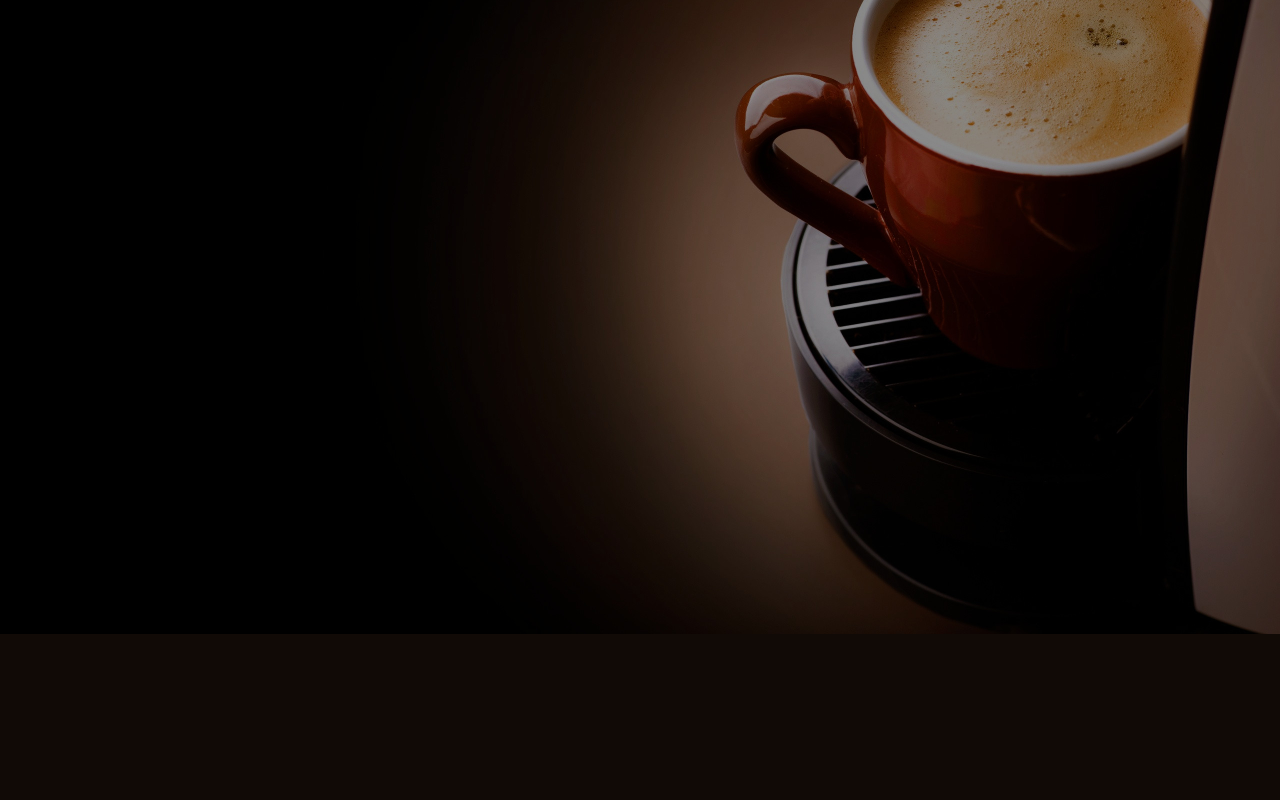
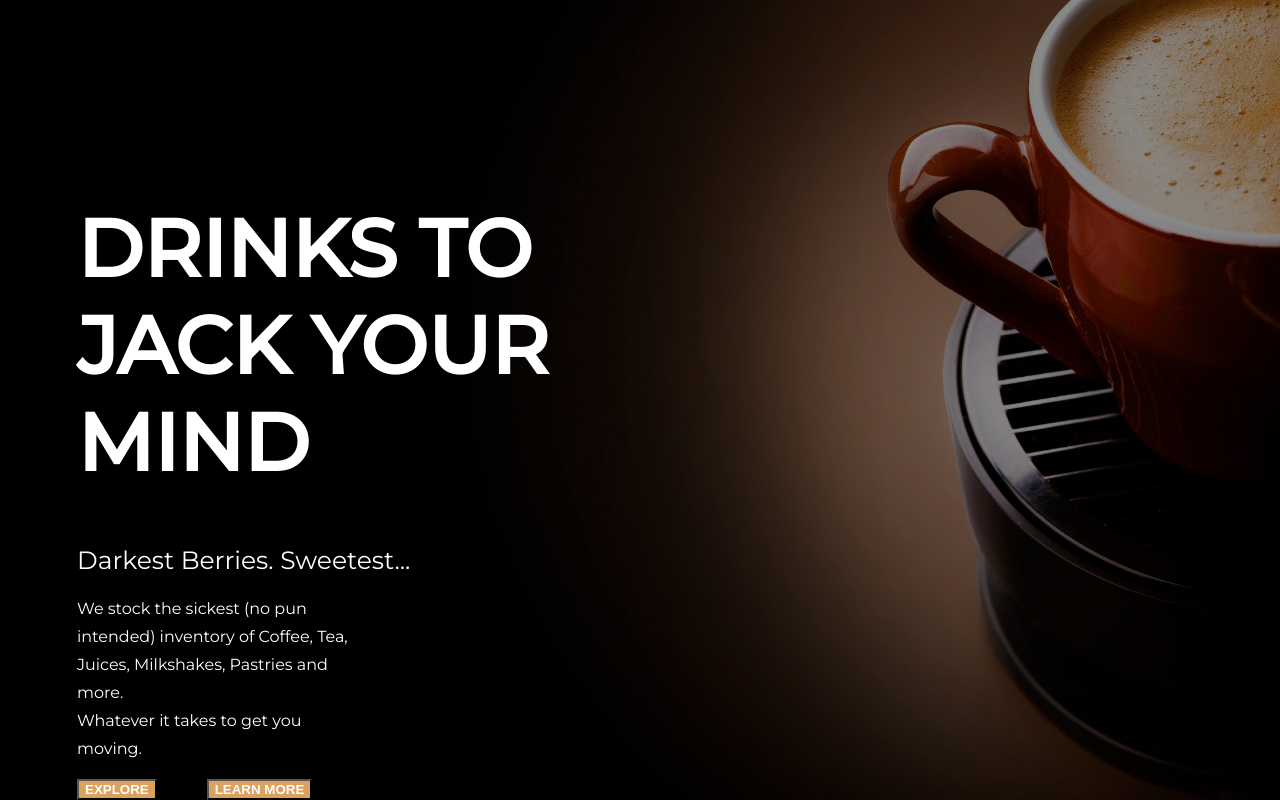
Before and after one commit to mashm3ll0w/canopy-caffe, a React (Create React App) app: page / in a window 1280 px wide. Shown: the part 166-966 px from the top of the page. Before the commit the page ends 800 px from the top, so only its background shows below. Built offline with nearby package versions, Linux system fonts and the light colour scheme; the HTML template or start-up script is replaced by a standard one.

Commit message:
Finished creating the Landing page content

```diff
--- a/src/components/App.js
+++ b/src/components/App.js
@@ -3,6 +3,7 @@ import React from "react";
 function App() {
 	return (
 		<div>
+			<div id="site-navbar">
 				<nav class="navbar navbar-expand-lg">
 					<div class="container-fluid nav-container">
 						<a class="navbar-brand" href="/">
@@ -40,6 +41,20 @@ function App() {
 					</div>
 				</nav>
 			</div>
+			<div id="header">
+				<h1 className="hero-heading">DRINKS TO JACK YOUR MIND</h1>
+				<p className="tagline">Darkest Berries. Sweetest...</p>
+				<p className="tag-inventory">We stock the sickest (no pun intended) inventory of Coffee, Tea, Juices, Milkshakes, Pastries and more. <br/> Whatever it takes to get you moving.</p>
+				<div className="home-buttons">
+					<button className="btn btn-custom" type="button" name="menu-button">
+						EXPLORE
+					</button>
+					<button className="btn btn-custom" type="button" name="menu-button">
+						LEARN MORE
+					</button>
+				</div>
+			</div>
+		</div>
 	);
 }
 
--- a/src/index.css
+++ b/src/index.css
@@ -1,7 +1,8 @@
-@import url('https://fonts.googleapis.com/css2?family=Montserrat:wght@300;400;500&display=swap');
+@import url("https://fonts.googleapis.com/css2?family=Montserrat:wght@300;400;500&display=swap");
+
 body {
 	margin: 0;
-	font-family: 'Montserrat', sans-serif;
+	font-family: "Montserrat", sans-serif;
 	-webkit-font-smoothing: antialiased;
 	-moz-osx-font-smoothing: grayscale;
 	background-image: url("../public/background.jpg");
@@ -12,15 +13,16 @@ body {
 	color: #ffff;
 }
 
-.nav-container{
+/* NavBar */
+.nav-container {
 	padding: 0 70px;
 }
-.navbar-brand{
+.navbar-brand {
 	font-weight: bold;
 	font-size: 25px;
 }
 
-.nav-link{
+.nav-link {
 	font-weight: 200;
 	font-size: 20px;
 }
@@ -38,3 +40,46 @@ body {
 .nav-link:visited {
 	color: #ffff !important;
 }
+
+/* Hero Content */
+#header{
+  margin: 200px 0 0 77px;
+  width: 40%;
+}
+
+.hero-heading {
+	font-weight: bold;
+	font-size: 80px;
+}
+
+.tagline{
+  font-size: 25px;
+  margin-bottom: 20px;
+}
+
+.tag-inventory{
+  width: 55%;
+  line-height: 1.75;
+}
+
+.home-buttons {
+  display: flex;
+  flex-direction: row;
+  justify-content: flex-start;
+  gap: 50px;
+}
+
+/* .home-buttons > button {
+  font-weight: bold;
+} */
+
+.btn-custom {
+  font-weight: bold;
+  background-color: #DDA15E;
+  color: #ffff;
+}
+
+.btn-custom:hover {
+  background-color: #BC6C25
+  ;
+}
```
Lines whose indentation alone changed are shown as unchanged.
